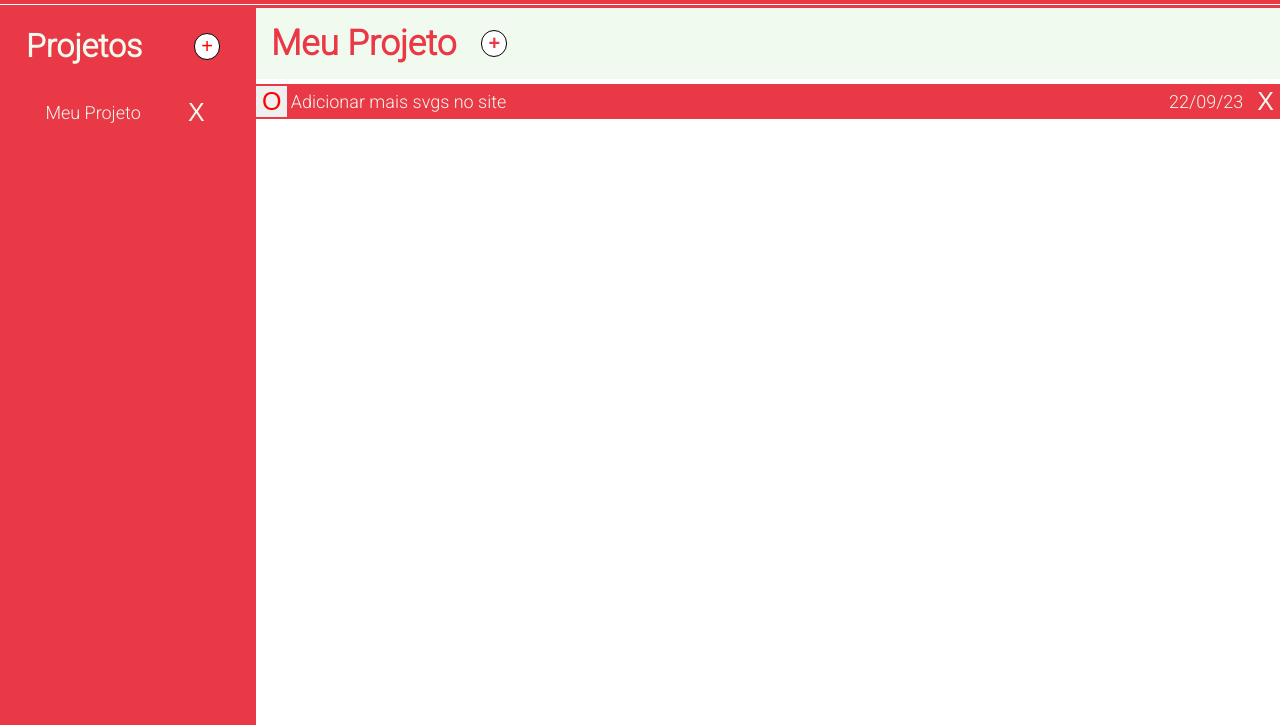
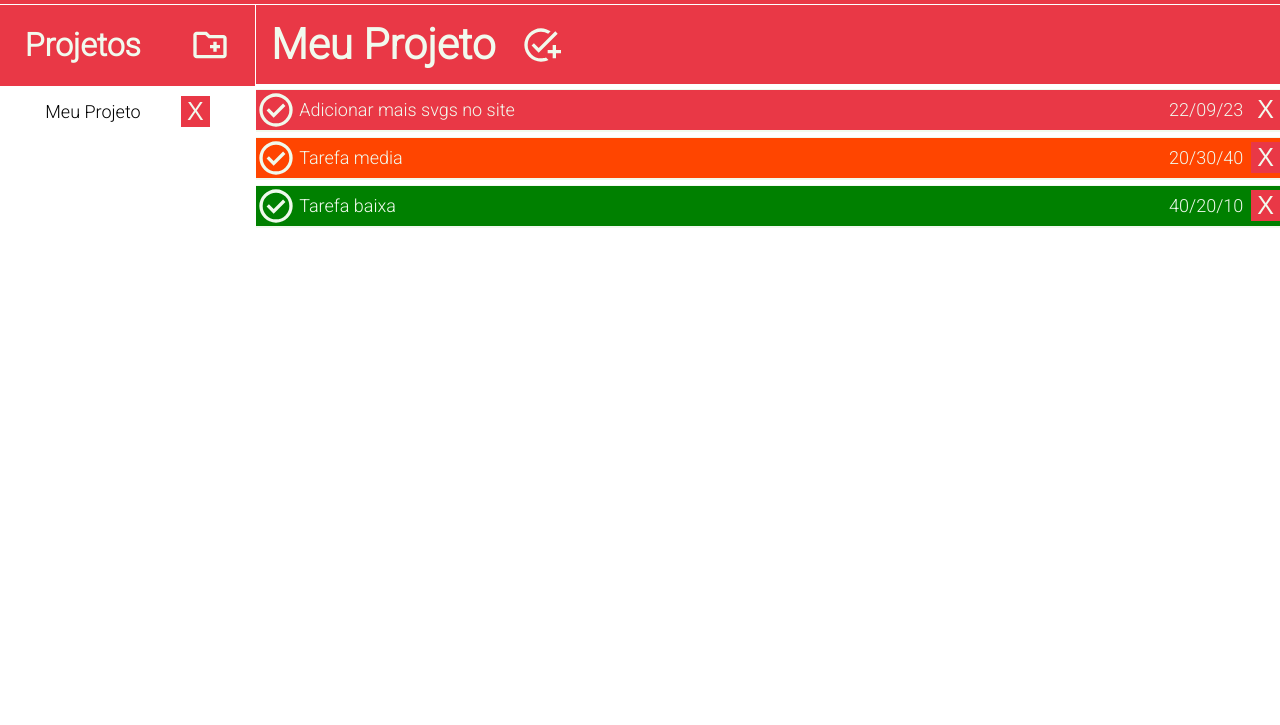
Before and after one commit to LSeita/ListaTODO, a website built with webpack: page dist/index.html in a window 1280 px wide. Both pictures are taken after a click on the element "Meu Projeto". Shown: the part 75-800 px from the top of the page. Built offline with nearby package versions, Linux system fonts and the light colour scheme.

Commit message:
Adiciona imageLoader.js, svgs e classe dynamicColor

```diff
--- /dev/null
+++ b/src/imageLoader.js
@@ -0,0 +1,12 @@
+import logoIcon from './logoIcon.svg';
+import folderIcon from './folderIcon.svg';
+import addTaskIcon from './addTaskIcon.svg'
+import checkCircle from './checkCircleIcon.svg'
+
+export const imageLoader = () => {
+    const LogoIcon = () => logoIcon
+    const FolderIcon = () => folderIcon
+    const AddTaskIcon = () => addTaskIcon
+    const CheckCircle = () => checkCircle
+    return {LogoIcon, FolderIcon,AddTaskIcon, CheckCircle}
+}
--- a/src/index.js
+++ b/src/index.js
@@ -1,6 +1,6 @@
 import './style.css';
 import { createProject } from './project';
-import logoIcon from './logoIcon.svg';
+import { imageLoader} from './imageLoader';
 
 const projectController = (() => {
     const projectList = [];
@@ -21,6 +21,8 @@ const projectController = (() => {
 const debug = projectController.listProjects();
 projectController.addProject('Meu Projeto');
 debug[0].addTodo('Adicionar mais svgs no site', 'E decidir logo um esquema de cores', '22/09/23', 'high');
+debug[0].addTodo('Tarefa media', 'osakdjfsokdfj','20/30/40', 'med');
+debug[0].addTodo('Tarefa baixa', 'osakdjfsokdfj','40/20/10', 'low');
 
 const todoController = (() => {
     const todoTitle = document.getElementById('todoTitle');
@@ -52,13 +54,19 @@ const DOMController = (() => {
     const projectMenu = document.getElementsByClassName('projectMenu')[0];
     const todoContainer = document.getElementsByClassName('todoContainer')[0];
     const projects = projectController.listProjects();
-    const addProjBtn = document.getElementById('addProjBtn');
+    const projectHeader = document.getElementById('projectHeader');
+    const loadImage = imageLoader();
     const logo = new Image();
     logo.setAttribute('id', 'logoIcon');
-    logo.src = logoIcon;
+    logo.src = loadImage.LogoIcon();
+    const addProjBtn = new Image();
+    addProjBtn.classList.add('svgIconWhite');
+    addProjBtn.src = loadImage.FolderIcon();
+
+    projectHeader.appendChild(addProjBtn);
 
     const navbar = document.getElementsByClassName('navbar')[0];
-    navbar.insertBefore(logo, navbar.firstChild)
+    navbar.insertBefore(logo, navbar.firstChild);
 
     addProjBtn.onclick = () => displayProjForm();
 
@@ -92,14 +100,15 @@ const DOMController = (() => {
     function displayTodos(project){
         const projectDiv = document.createElement('div');
         projectDiv.setAttribute('id', 'projectDiv');
+        projectDiv.classList.add('dynamicColor');
 
         const projectSpan = document.createElement('span');
         projectSpan.textContent = project.getName();
         projectSpan.setAttribute('id', 'projectName');
 
-        const addTodoBtn = document.createElement('button');
-        addTodoBtn.setAttribute('id', 'addTodoBtn');
-        addTodoBtn.textContent = '+';
+        const addTodoBtn = new Image();
+        addTodoBtn.classList.add('svgIconWhite');
+        addTodoBtn.src = loadImage.AddTaskIcon();
         addTodoBtn.addEventListener('click', (event) => displayTodoForm(project, event.target.id));
 
 
@@ -111,13 +120,13 @@ const DOMController = (() => {
         todoList.forEach(function(todo){
             //Creates the button that collapses the TODO
             const todoDiv = document.createElement('div');
-            const prioBtn = document.createElement('button');
+            const prioBtn = new Image();
+            prioBtn.src = loadImage.CheckCircle();
             const titleSpan = document.createElement('span');
             const dateSpan = document.createElement('span');
             const removeBtn = document.createElement('button');
 
-            prioBtn.classList.add('prio', `${todo.prio}`);
-            prioBtn.textContent = 'O';
+            prioBtn.classList.add('svgIconWhite');
             prioBtn.addEventListener('click', () => alert('Oi'))
             titleSpan.classList.add('todoTitle');
             titleSpan.textContent = todo.title;
@@ -134,6 +143,16 @@ const DOMController = (() => {
             })
 
             todoDiv.classList.add('todoDiv');
+            switch(todo.prio){
+                case 'high':
+                    todoDiv.classList.toggle('high');
+                    break;
+                case 'med':
+                    todoDiv.classList.toggle('med');
+                    break;
+                case 'low':
+                    todoDiv.classList.toggle('low');
+            }
             todoDiv.appendChild(prioBtn);
             todoDiv.appendChild(titleSpan);
             todoDiv.appendChild(dateSpan);
@@ -182,9 +201,40 @@ const DOMController = (() => {
                     divTODO.style.maxHeight = null;
                 }else{
                     divTODO.style.maxHeight =  divTODO.scrollHeight + 'px';
+                    changeBGColor(todo.prio);
                 }
             })
         })
+    }
+    function changeBGColor(prio){
+        const navbar = document.getElementsByClassName('navbar')[0];
+        const projContainer = document.getElementById('projectHeader');
+        const projTitle = document.getElementById('projectDiv');
+        const todoContainer = document.getElementsByClassName('todoContainer')[0];
+
+        switch(prio){
+            case 'high':
+                navbar.style.backgroundColor = '#e93846';
+                projContainer.style.backgroundColor = '#e93846';
+                projContainer.style.borderTop = 'border-top: 3px solid #e93846';
+                projTitle.style.backgroundColor = '#e93846';
+                projTitle.style.borderTop = 'border-top: 1px solid #e93846';
+                break;
+            case 'med':
+                navbar.style.backgroundColor = 'orangered';
+                projContainer.style.backgroundColor = 'orangered';
+                projContainer.style.borderTop = 'border-top: 1px solid orangered';
+                projTitle.style.backgroundColor = 'orangered';
+                projTitle.style.borderTop = 'border-top: 3px solid orangered';
+                break;
+            case 'low':
+                navbar.style.backgroundColor = 'green';
+                projContainer.style.backgroundColor = 'green';
+                projContainer.style.borderTop = 'border-top: 1px solid green';
+                projTitle.style.backgroundColor = 'green';
+                projTitle.style.borderTop = 'border-top: 3px solid green';
+                break;
+        }
     }
     function displayTodoForm(project, btn, todo){
         const addContainer = document.getElementById('addTodoContainer');
--- a/src/style.css
+++ b/src/style.css
@@ -5,6 +5,9 @@ body{
     padding: 0;
     font-family: 'Roboto', sans-serif;
     overflow-x: hidden;
+}
+.dynamicColor{
+    transition: background-color 2s;
 }
 
 .container{
@@ -41,23 +44,22 @@ body{
     text-align: center;
     margin: 0;
     z-index: 2;
-    color: #F1FAEE;
-    background-color: #e93846;
-    border-top: 1px solid #e93846;
+    border-right: 1px solid white;
 }
 #projectHeader{
     display: flex;
     align-items: center;
     justify-content: space-around;
+    background-color: #e93846;
+    color: #F1FAEE;
 }
-#addProjBtn{
-    max-width: fit-content;
-    border-radius: 50px;
-    border: black 1px solid;
-    background-color: rgb(255, 255, 255);
-    color: red;
-    margin-right: 10px;
-    font-size: 20px;
+.svgIconWhite{
+    filter: invert(92%) sepia(8%) saturate(443%) hue-rotate(66deg) brightness(110%) contrast(96%);
+    width: 40px;
+}
+.svgIconRed{
+    filter: invert(34%) sepia(46%) saturate(2244%) hue-rotate(326deg) brightness(90%) contrast(103%);
+    width: 35px;
 }
 .projectMenu{
     display: flex;
@@ -85,19 +87,17 @@ body{
     display: flex;
     font-size: 18px;
     align-items: center;
-    background-color: #e93846;
     color: #F1FAEE;
     margin-top: 5px;
-    border-top: 2px solid #e93846;
+    border-top: 1px solid #F1FAEE;
 }
 #projectDiv{
     display: flex;
     width: 100%;
     align-items: center;
     font-weight: 700;
-    color: #e93846;
-    background-color: #F1FAEE;
-    border-top: 3px solid #e93846;
+    background-color: #e93846;
+    color: #F1FAEE;
 }
 
 #addTodoBtn{
@@ -118,8 +118,7 @@ body{
     overflow: hidden;
     transition: max-height 0.2s ease-out;
     background-color: #F1FAEE;
-    border: 1px solid #e93846;
-    color: #e93846;
+    border: 1px solid #F1FAEE;
 }
 .contentTitle{
     text-align: center;
@@ -130,7 +129,7 @@ body{
     max-width: 50%;
 }
 #projectName{
-    font-size: 35px;
+    font-size: 2.65em;
     padding: 5px;
     margin-bottom: 10px;
     margin-top: 10px;
@@ -151,18 +150,14 @@ body{
     background-color: #e93846;
     color: #F1FAEE;
 }
-.prio{
-    font-size: 25px;
-    border: none;
-}
 .high{
-    color: red;
+    background-color: #e93846;
 }
 .med{
-    color: orangered;
+    background-color: orangered;
 }
 .low{
-    color: green;
+    background-color: green;
 }
  #addTodoContainer{
     display: none;
```
Also changed, not shown: dist/027bc61824bc494fea04.svg (added), dist/4f061b0a3021042c0e43.svg (added), dist/7f742c7bf7bbf62c096e.svg (added), dist/index.html, dist/main.js, src/addTaskIcon.svg (added), src/checkCircleIcon.svg (added), src/folderIcon.svg (added).
